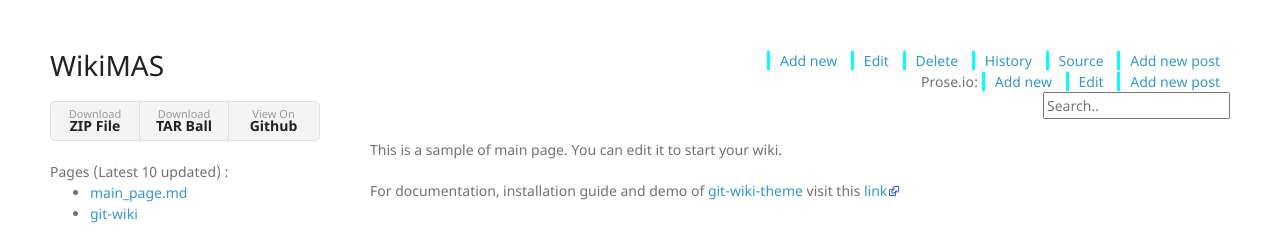
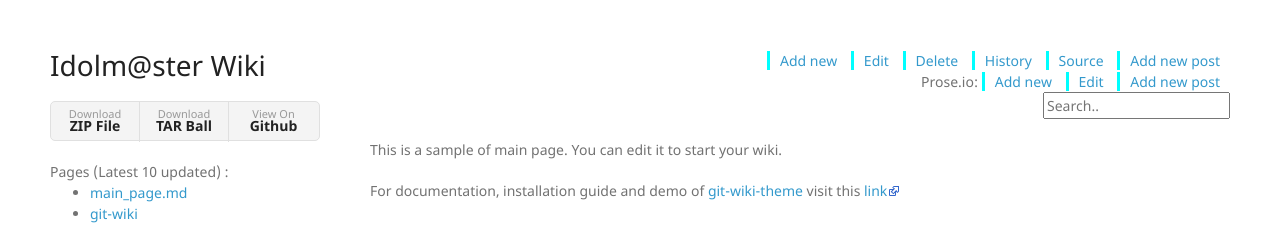
Before and after one commit to imascentrekor/WikiMAS, a Jekyll site: the page built from wiki/main_page.md, in a window 1280 px wide. Shown: the top 244 px of the page. Built offline with Jekyll 4.4.1, drawn with Linux system fonts in a browser that asks for light colours; nearby versions of some CDN libraries.

Commit message:
Update _config.yml

```diff
--- a/_config.yml
+++ b/_config.yml
@@ -1,5 +1,5 @@
 # (string) Title of your wiki
-title:
+title: Idolm@ster Wiki
 # (string) Description of your wiki
 description:
 # (boolean) Enable/disable wiki page list in sidebar
```
